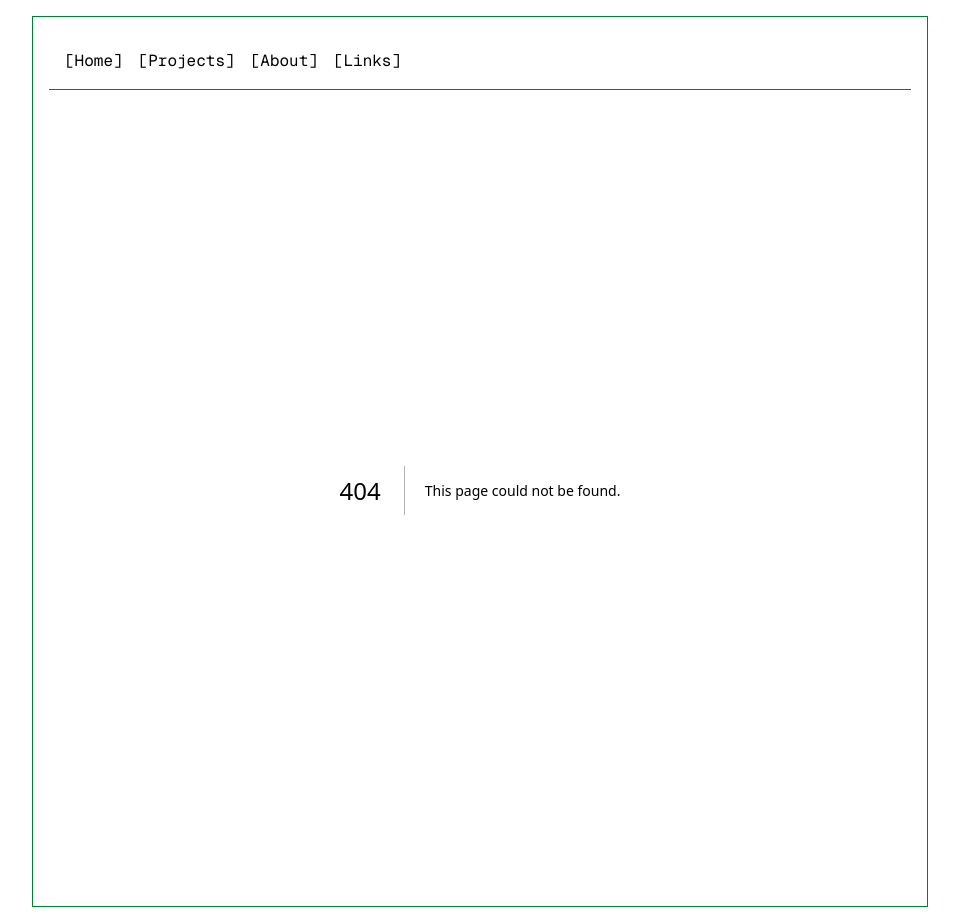
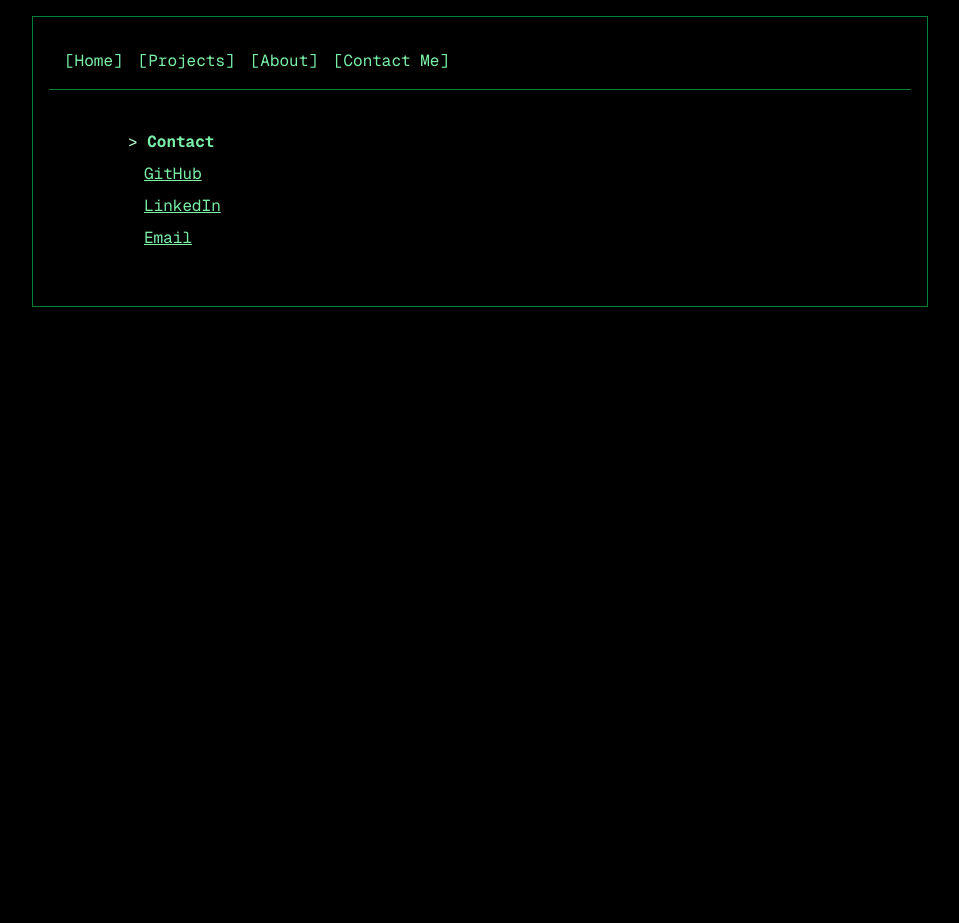
Before and after one commit to AbnocChinwads/abnoc-dev, a Next.js app: page /contacts in a window 1280 px wide. Before the commit this address had no page. Shown: the whole page, without its empty margins (160-1119 px from the left). After the commit the page ends 800 px from the top, so only its background shows below. Built offline with nearby package versions, Linux system fonts and the light colour scheme.

Commit message:
Add Contacts page and update navigation; refactor Projects page header

```diff
--- a/src/app/components/ProjectCard.tsx
+++ b/src/app/components/ProjectCard.tsx
@@ -50,12 +50,12 @@ export default function ProjectCard({
       {variant === "full" && (github || live) && (
         <div className="ml-8 text-sm">
           {github && (
-            <a className="mr-4 underline" href={github}>
+            <a className="mr-4 underline" target="_blank" href={github}>
               GitHub
             </a>
           )}
           {live && (
-            <a className="underline" href={live}>
+            <a className="underline" target="_blank" href={live}>
               Live
             </a>
           )}
--- /dev/null
+++ b/src/app/contacts/page.tsx
@@ -0,0 +1,36 @@
+export default function Contacts() {
+  return (
+    <main className="max-w-3xl mx-auto w-full px-4 py-10 space-y-12">
+      <section className="ml-4 space-y-2">
+        <div>
+          <span className="text-green-200">{">"}</span>{" "}
+          <span className="font-bold">Contact</span>
+        </div>
+
+        <div>
+          <a
+            className="ml-4 underline"
+            target="_blank"
+            href="https://github.com/AbnocChinwads"
+          >
+            GitHub
+          </a>
+        </div>
+        <div>
+          <a
+            className="ml-4 underline"
+            target="_blank"
+            href="https://www.linkedin.com/in/daniel-mctighe-a63952195/"
+          >
+            LinkedIn
+          </a>
+        </div>
+        <div>
+          <a className="ml-4 underline" target="_blank" href="#">
+            Email
+          </a>
+        </div>
+      </section>
+    </main>
+  );
+}
--- a/src/app/layout.tsx
+++ b/src/app/layout.tsx
@@ -44,7 +44,7 @@ export default function RootLayout({
                 <Link href="/about">[About]</Link>
               </li>
               <li>
-                <Link href="/links">[Links]</Link>
+                <Link href="/contacts">[Contact Me]</Link>
               </li>
             </ul>
           </nav>
--- a/src/app/links/page.tsx
+++ /dev/null
@@ -1,8 +0,0 @@
-export default function Links() {
-    return (
-        <main>
-            <h2>Links</h2>
-            <p>Github, server projects, and external resources</p>
-        </main>
-    );
-}
--- a/src/app/projects/page.tsx
+++ b/src/app/projects/page.tsx
@@ -4,7 +4,10 @@ import { projects } from "../data/projects";
 export default function Projects() {
   return (
     <main className="max-w-3xl mx-auto w-full px-4 py-10 space-y-12">
-      <h2>Projects</h2>
+      <div>
+        <span className="text-green-200">{">"}</span>{" "}
+        <span className="font-bold">Projects</span>
+      </div>
 
       <div>
         {projects.map((project) => (
```
